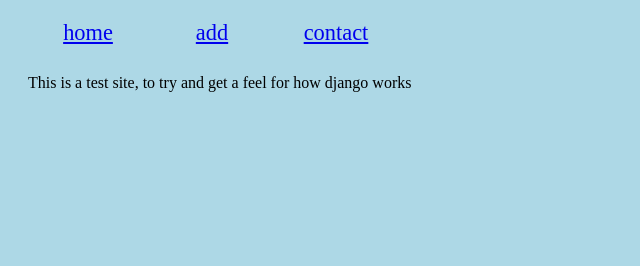
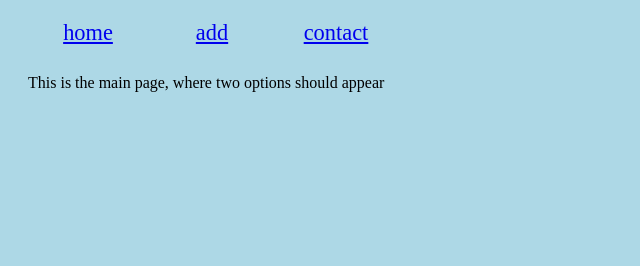
Before and after one commit to Stregian/django-git, a Django app: page /preference/ in a window 1280 px wide. Shown: the top 266 px of the page, without its empty margins (0-640 px from the left). Run offline with Django 3.2, Linux system fonts and the light colour scheme.

Commit message:
some html changes

```diff
--- a/testsite1/preference/templates/home.html
+++ b/testsite1/preference/templates/home.html
@@ -1,4 +1,4 @@
-{% extends "base.html"%}
+{% extends "base.html" %}
 {% block body %}
     <p>This is a test site, to try and get a feel for how django works</p>
 {% endblock %}
--- a/testsite1/preference/templates/main.html
+++ b/testsite1/preference/templates/main.html
@@ -1,7 +1,4 @@
 {% extends "base.html" %}
-</title></head>
-<body>
-<h1>Here should go a header bar for the webpage. Learn some CSS</h1>
 {% block body %}
-    <p>This is a test site, to try and get a feel for how django works</p>
+    <p>This is the main page, where two options should appear</p>
 {% endblock %}
--- a/testsite1/testsite1/views.py
+++ b/testsite1/testsite1/views.py
@@ -2,5 +2,4 @@ from django.shortcuts import render
 from django.http import HttpResponse, Http404
 
 def sitehomepage(request):
-    http = "this is the site homepage, there should be something here!"
-    return HttpResponse(http)
+    return render(request,'home.html',{})
```
Also changed, not shown: 1 other file.
